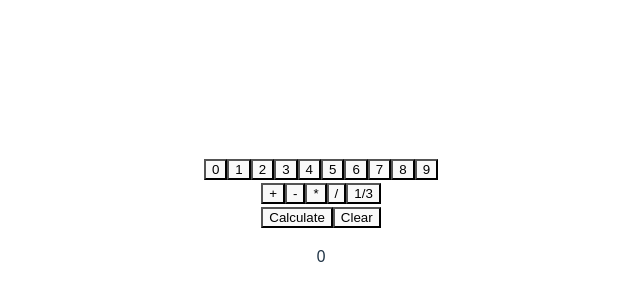
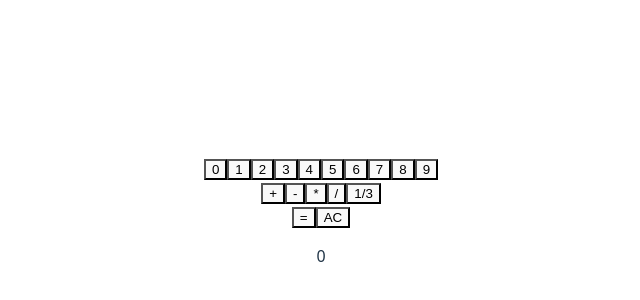
Before and after one commit to mstop4/blue-prince-calculator, a React (Vite) app: page / in a window 1280 px wide. Shown: the part 180-480 px from the top of the page, without its empty margins (319-959 px from the left). Built offline with nearby package versions, Linux system fonts and the light colour scheme.

Commit message:
change labels on calculate and clear buttons

```diff
--- a/src/App.tsx
+++ b/src/App.tsx
@@ -62,8 +62,8 @@ function App() {
       />
       <OneThirdButton {...{ changeOneThirdModifier }} />
       <br />
-      <button onClick={handleCalculateClick}>Calculate</button>
-      <button onClick={handleClearClick}>Clear</button>
+      <button onClick={handleCalculateClick}>=</button>
+      <button onClick={handleClearClick}>AC</button>
       <br />
       {commandDisplay}
       <p>{state.result}</p>
```
